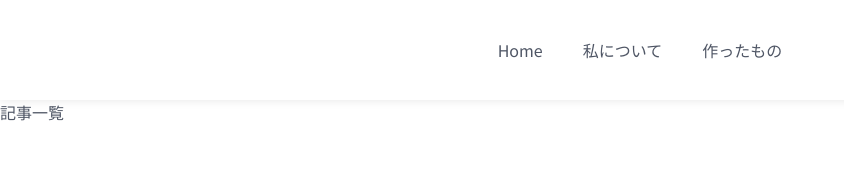
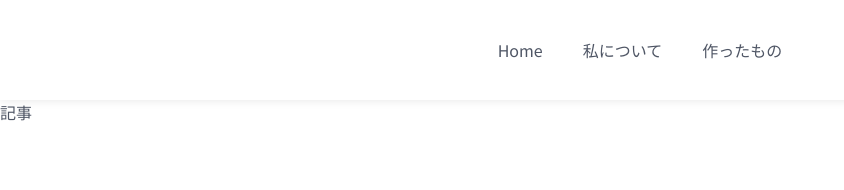
Before and after one commit to Watanabe-Miki/nextjs-microcms-blog, a Next.js app: page /blog in a window 1280 px wide. Shown: the top 190 px of the page, without its empty margins (0-844 px from the left). Built offline with nearby package versions, Linux system fonts and the light colour scheme.

Commit message:
first commit

```diff
--- a/app/blog/page.tsx
+++ b/app/blog/page.tsx
@@ -1,7 +1,7 @@
 const page = () => {
   return (
     <div>
-      記事一覧
+      記事
     </div>
   );
 }
```
